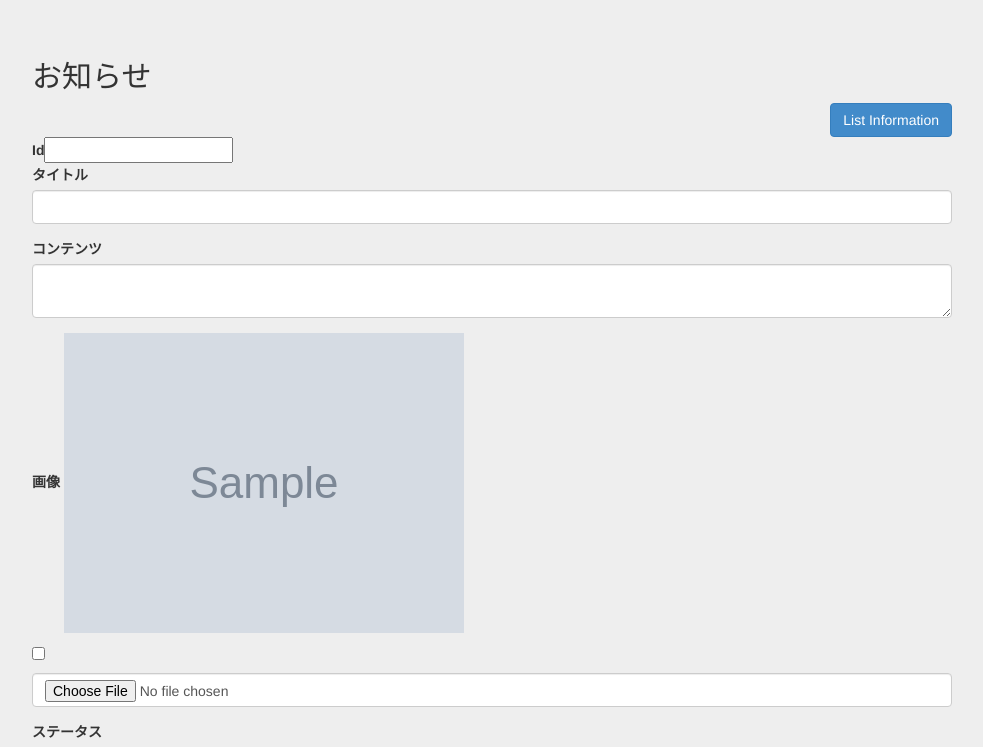
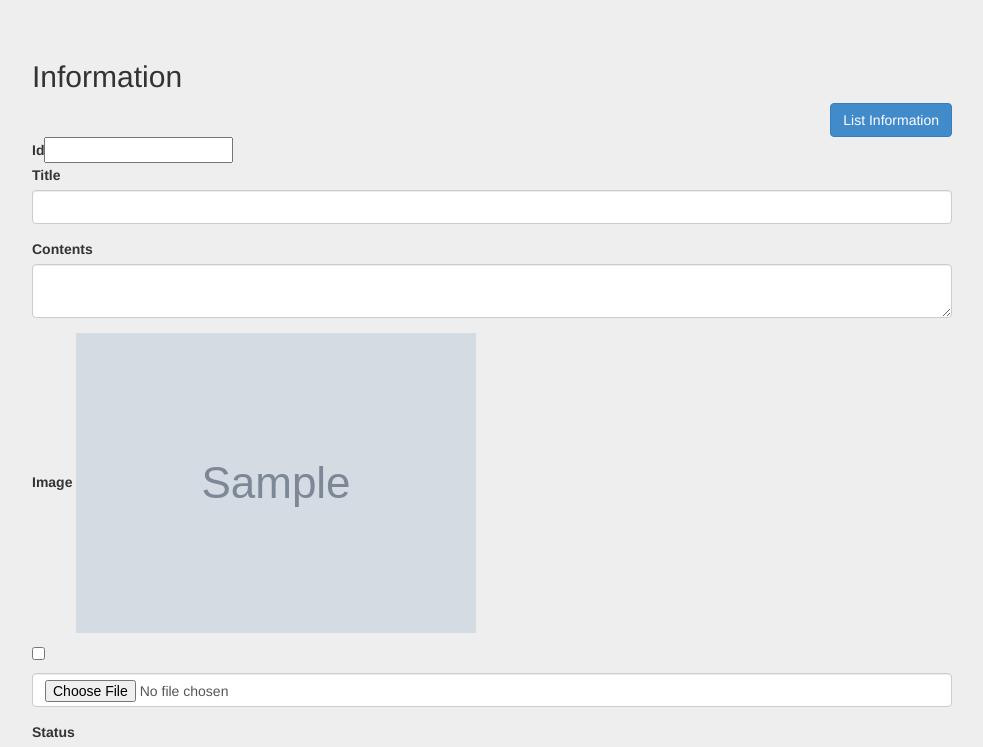
Before and after one commit to sweetports/CakeSample-Admin, a CakePHP app: the page made by master/app/View/Information/edit.ctp in a window 1280 px wide. Shown: the top 747 px of the page, without its empty margins (243-1226 px from the left). Run offline with PHP 8.4 and a stand-in for CakePHP, Linux system fonts and the light colour scheme; the template is opened without the code that fills it: most values are stand-ins (such as "Sample title", 1, 10 or a date in 2020); form fields are guessed from the names that the template uses; some libraries are stand-ins or nearby versions.

Commit message:
Edit View file

```diff
--- a/master/app/View/Information/edit.ctp
+++ b/master/app/View/Information/edit.ctp
@@ -1,5 +1,5 @@
 <div class="col-sm-9 col-sm-offset-3 col-md-10 col-md-offset-2 main">
-    <h2 class="sub-header"><?php echo __('お知らせ'); ?></h2>
+    <h2 class="sub-header"><?php echo __('Information'); ?></h2>
     <div class="actions text-right">
         <?php echo $this->Html->link(__('List Information'), array('action' => 'index'),array('class'=>"btn btn-mini btn-primary")); ?>
     </div>
@@ -9,24 +9,24 @@
 		echo $this->Form->input('id');
     ?>
     <div class="form-group input-group-lg">
-    <label>タイトル</label>
+    <label><?php echo __('Title'); ?></label>
     <?php echo $this->Form->input('Information.name',array('label'=>false,'class'=>'form-control'));?>
     </div>
     <div class="form-group input-group-lg">
-        <label>コンテンツ</label>
+        <label><?php echo __('Contents'); ?></label>
         <?php echo $this->Form->input('Information.content',array('label'=>false,'class'=>'form-control'));?>
     </div>
     <div class="form-group input-group-lg">
-        <label>画像</label>
+        <label><?php echo __('Image'); ?></label>
 
         <?php
             foreach($files as $img){
 
                 if(!empty($img['Attachment']['photo_information'])){
                     echo '<img src="'.DS.'files'.DS.'attachment'.DS.'photo_information'.DS.$img['Attachment']['id'].DS.$img['Attachment']['photo_information'].'">';
-                    echo $this->Form->input('Attachment.0.del_flg', array('type' => 'checkbox','label'=>false,'checked'=>false,'after'=>'画像を削除する'));
+                    echo $this->Form->input('Attachment.0.del_flg', array('type' => 'checkbox','label'=>false,'checked'=>false,'after'=>'Remove this image'));
                 }else{
-                    echo '画像は未登録です';
+                    echo 'No image';
                 }
             }
         ?>
@@ -35,7 +35,7 @@
         <?php echo $this->Form->input('Attachment.0.dir', array('type' => 'hidden')); ?>
     </div>
     <div class="form-group input-group-lg">
-        <label>ステータス</label>
+        <label><?php echo __('Status'); ?></label>
         <?php
         echo $this->Form->input('status',array(
                 'type' => 'select',
```
Also changed, not shown: master/app/View/Information/index.ctp (+8 -10 lines).
